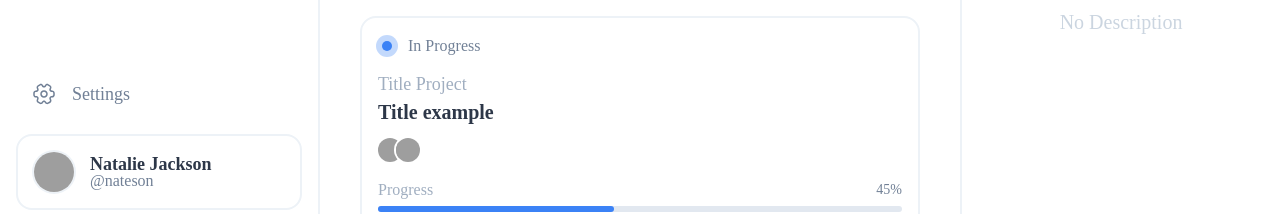
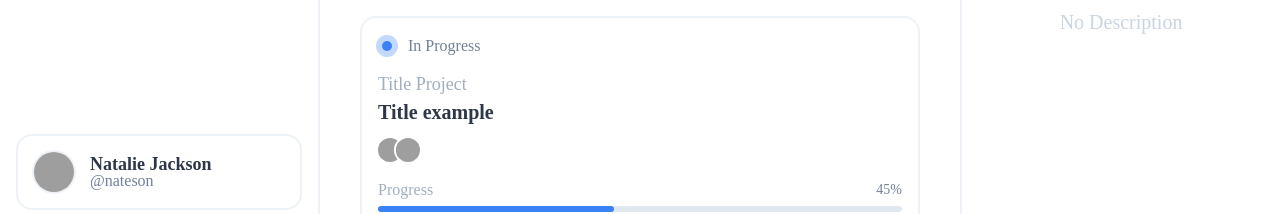
Before and after one commit to gochelias/tasklab, a Next.js app in the folder apps/web/: page / in a window 1280 px wide. Shown: the part 574-788 px from the top of the page. Built offline with nearby package versions, Linux system fonts and the light colour scheme; grey boxes are pictures that could not be loaded.

Commit message:
refactor(web): settings page removed

```diff
--- a/apps/web/src/components/sidebar/Settings.tsx
+++ /dev/null
@@ -1,20 +0,0 @@
-import { SettingsIcon, SidebarButton } from '@tasklab/ui';
-import { useRouter } from 'next/router';
-import Link from 'next/link';
-
-export const Settings = ({ href }: any) => {
-	const router = useRouter();
-	const active = router.pathname === href;
-
-	return (
-		<Link href={href}>
-			<a>
-				<SidebarButton
-					icon={<SettingsIcon active={active} />}
-					text="Settings"
-					active={active}
-				/>
-			</a>
-		</Link>
-	);
-};
--- a/apps/web/src/components/sidebar/Sidebar.tsx
+++ b/apps/web/src/components/sidebar/Sidebar.tsx
@@ -1,7 +1,6 @@
 import { SearchIcon } from '@tasklab/ui';
 import { Home } from './Home';
 import { Timeline } from './Timeline';
-import { Settings } from './Settings';
 import { User } from './User';
 import { Workspace } from './Workspace';
 
@@ -21,7 +20,6 @@ export const Sidebar = () => (
 			</div>
 		</div>
 		<div className="space-y-4 p-4">
-			<Settings href="/settings" />
 			<div>
 				<User href="/@me" />
 			</div>
--- a/apps/web/src/pages/settings.tsx
+++ /dev/null
@@ -1,34 +0,0 @@
-import { Switch } from '@headlessui/react';
-import { Fragment, useState } from 'react';
-
-const SettingsRoute = () => {
-	const [enabled, setEnabled] = useState(false);
-
-	const root = window.document.documentElement;
-	if (enabled) {
-		root.classList.add('dark');
-	} else if (enabled === false) {
-		root.classList.remove('dark');
-	}
-
-	return (
-		<Fragment>
-			<Switch
-				checked={enabled}
-				onChange={setEnabled}
-				className={`${
-					enabled ? 'bg-blue-dark' : 'bg-[#B6BFCE]'
-				} relative inline-flex h-6 w-11 items-center rounded-full`}
-			>
-				<span className="sr-only">Enable notifications</span>
-				<span
-					className={`${
-						enabled ? 'translate-x-6' : 'translate-x-1'
-					} inline-block h-4 w-4 transform rounded-full bg-white transition-all duration-150`}
-				/>
-			</Switch>
-		</Fragment>
-	);
-};
-
-export default SettingsRoute;
```
